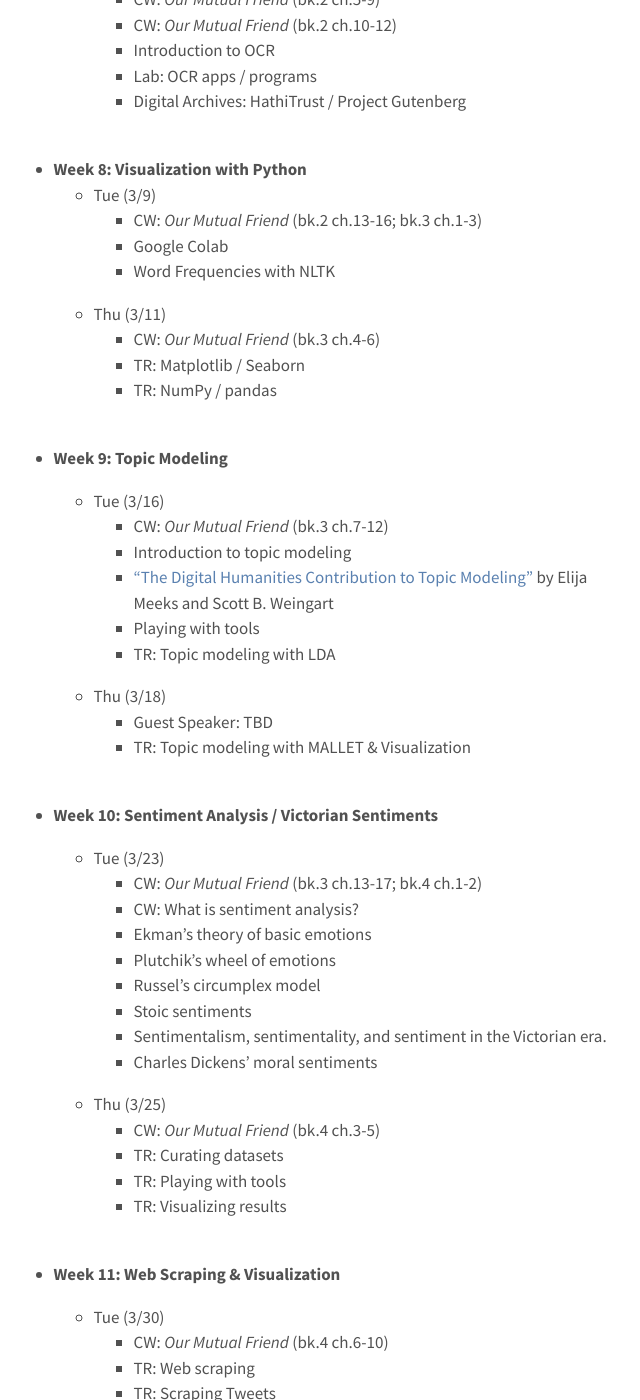
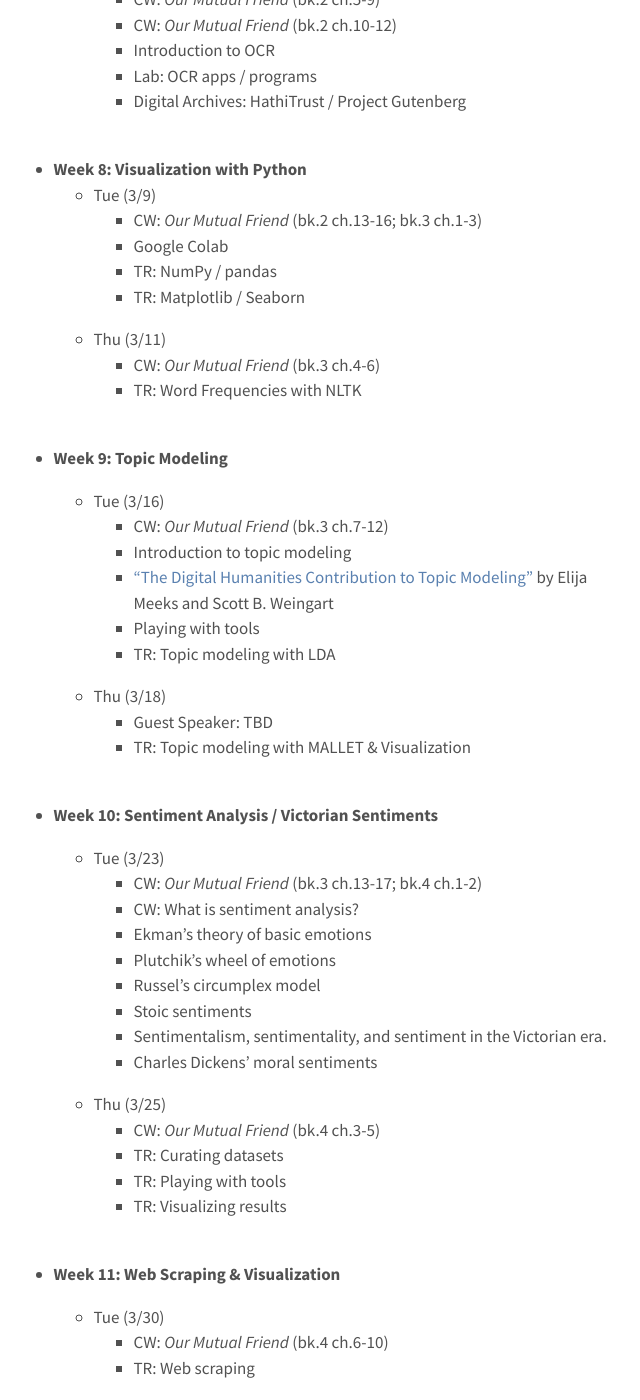
Before and after one commit to elibooklover/ENGL304-Spring2021, a Jekyll site: the page built from syllabus.md, in a window 1280 px wide and 1400 px high, scrolled down 8560 px. Shown: the whole window, without its empty margins (329-969 px from the left). Built offline with Jekyll 4.4.1, drawn with Linux system fonts in a browser that asks for light colours; some of the changed lines change nothing that is shown; some of the changed text lies outside the part shown.

Commit message:
Syllabus

```diff
--- a/syllabus.md
+++ b/syllabus.md
@@ -1,7 +1,7 @@
 ---
 layout: page
 title: Syllabus
-subtitle: v1.3.1 last updated on February 22, 2021.
+subtitle: v1.3.2 last updated on March 7, 2021.
 ---
 
 <p class="message">
@@ -224,12 +224,12 @@ The course schedule is subject to changes. <br>
   * Tue (3/9)
     * CW: <i>Our Mutual Friend</i> (bk.2 ch.13-16; bk.3 ch.1-3)
     * Google Colab
-    * Word Frequencies with NLTK
+    *	TR: NumPy / pandas
+    *	TR: Matplotlib / Seaborn
 
   * Thu (3/11)
     *	CW: <i>Our Mutual Friend</i> (bk.3 ch.4-6)
-    *	TR: Matplotlib / Seaborn
-    *	TR: NumPy / pandas
+    * TR: Word Frequencies with NLTK
 <br>
 <br>
 
@@ -271,7 +271,6 @@ The course schedule is subject to changes. <br>
   * Tue (3/30)
     *	CW: <i>Our Mutual Friend</i> (bk.4 ch.6-10)
     *	TR: Web scraping
-    *	TR: Scraping Tweets
   * Thu (4/1)
     *	CW: <i>Our Mutual Friend</i> (bk.4 ch.11-13)
     *	TR: Word frequencies and word cloud
```
